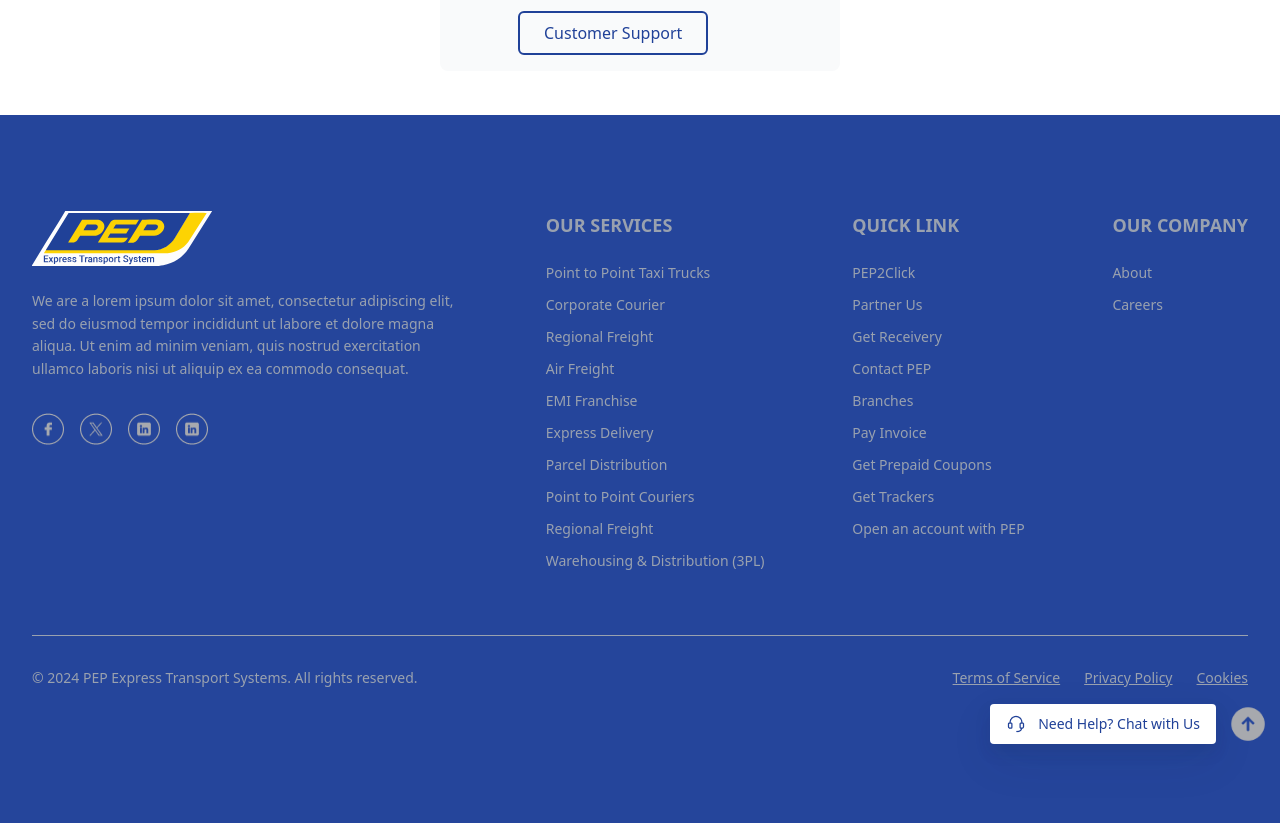
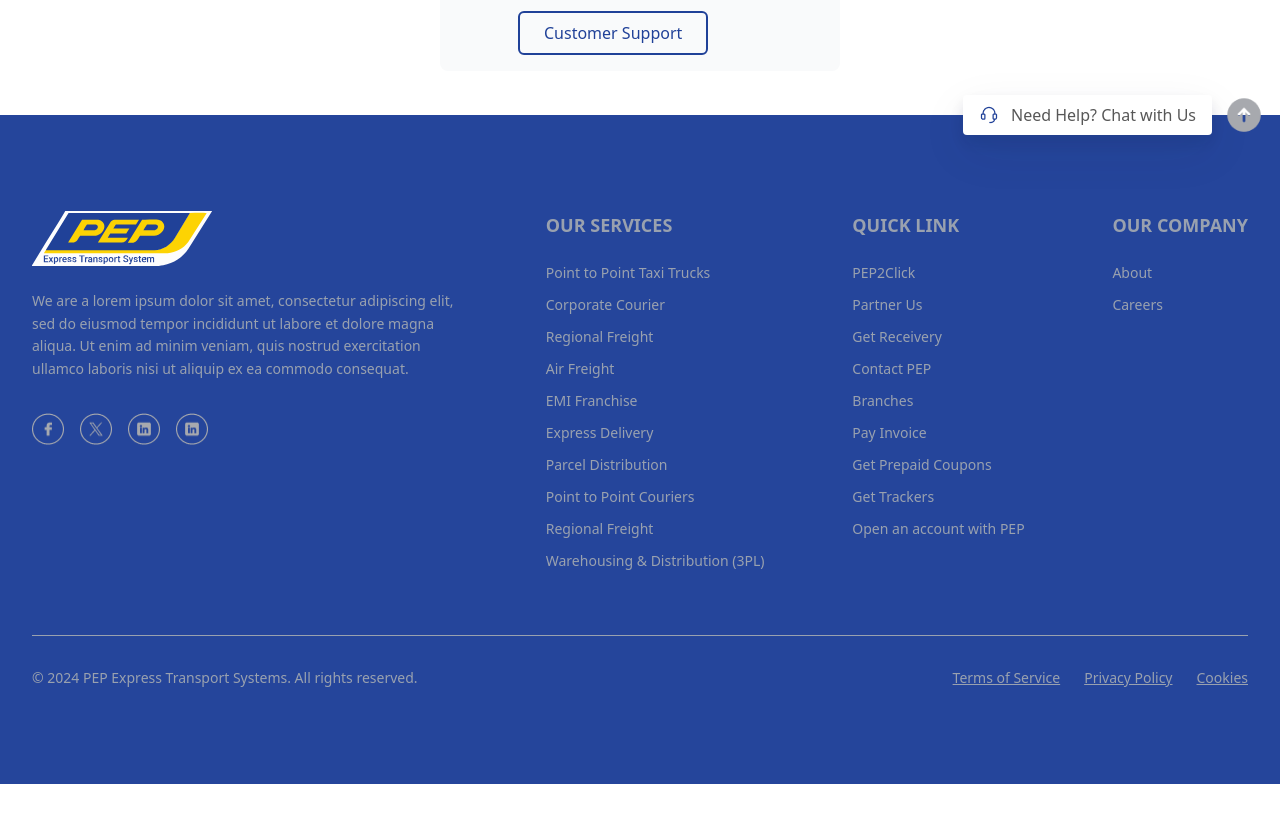
Before and after one commit to jahidpolygontech/PEP, a Next.js app: page / in a window 1280 px wide. Shown: the part 649-1472 px from the top of the page. After the commit the page ends 1433 px from the top, so only its background shows below. Built offline with nearby package versions, Linux system fonts and the light colour scheme.

Commit message:
➕ Add help button
Type(s): ADD

Issue(s):
- JIRA: nia

```diff
--- a/src/components/footer/Footer.tsx
+++ b/src/components/footer/Footer.tsx
@@ -94,8 +94,7 @@
       </div>
 
       {/* Bottom Right Floating Buttons */}
-      <div className="mt-4 flex justify-end px-3">
-        <div className="flex items-center gap-2 sm:gap-3">
+      <div className="fixed bottom-4 right-4 z-50 flex items-center gap-3">
         {/* Chat Button */}
         <button
           className="bg-white text-primary px-3 sm:px-4 py-2 sm:py-3 rounded-sm shadow-lg hover:shadow-xl transition-all duration-300 flex items-center gap-2 sm:gap-3 group"
@@ -114,7 +113,7 @@
             height={16}
             className="sm:w-5 sm:h-5"
           />
-            <span className="text-xs sm:text-sm font-medium flex-1 text-left whitespace-nowrap overflow-hidden cursor-pointer">
+          <span className=" text-gray font-medium flex-1 text-left whitespace-nowrap overflow-hidden cursor-pointer">
             Need Help? Chat with Us
           </span>
         </button>
@@ -133,7 +132,6 @@
           />
         </button>
       </div>
-      </div>
     </footer>
   );
 };
```
Lines whose indentation alone changed are shown as unchanged.
